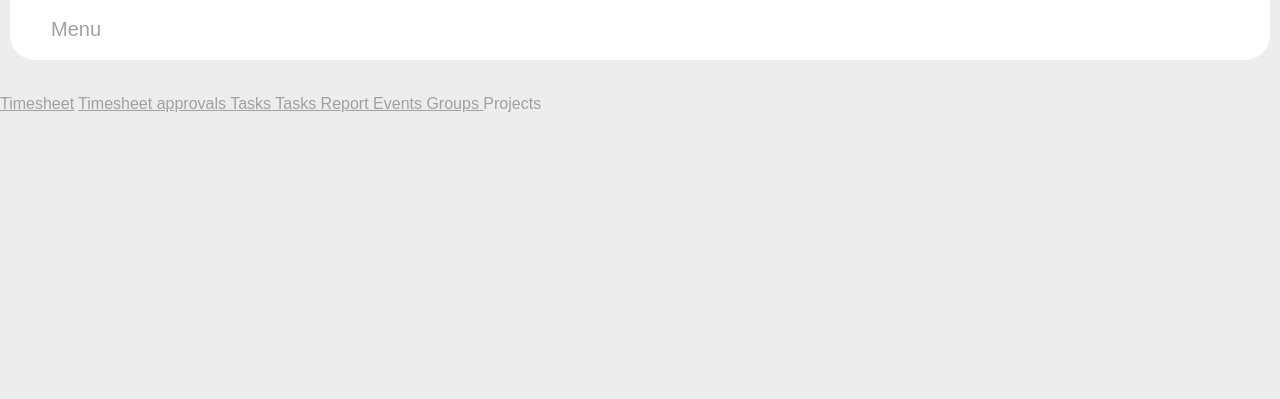
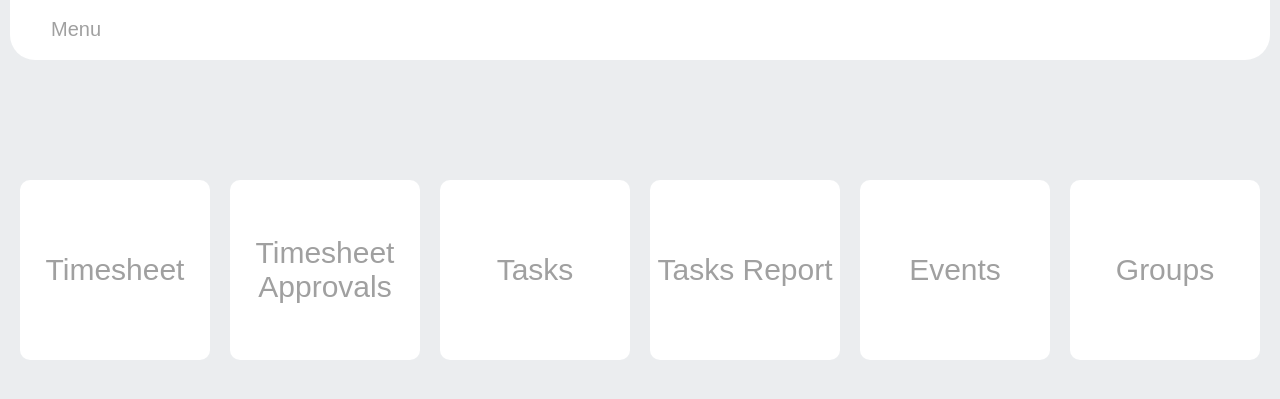
Before and after one commit to Aeromackerel/COSC-3380-Project-Management, a PHP site: page /forgottenpwd/front-end/groupManagers/groupManagersIndex.php in a window 1280 px wide. Shown: the top 399 px of the page. Run offline with PHP 8.4, Linux system fonts and the light colour scheme; the visitor is signed in with stand-in values (Sample User, id 1).

Commit message:
Update groupManagersIndex.php

```diff
--- a/front-end/groupManagers/groupManagersIndex.php
+++ b/front-end/groupManagers/groupManagersIndex.php
@@ -20,11 +20,23 @@ if (!$_SESSION['loggedin'] || $_SESSION['roleID'] != 2)
 		<div class="nav">
 		   <button class="nav-hover">Menu</button>
 		   <div class="nav-links">
-				<a href="../timesheets/01262019.html">timesheet</a>
-				<a href="../actionLogOut.php">sign out</a>
+				<a href="../timesheets/01262019.html">Timesheet</a>
+				<a href="../actionLogOut.php">Sign out</a>
 			</div>
 		</div>
 	</div>
+
+	<table id="applink-table">
+		<tr>
+		<td class="applink-td"><a href="../timesheets/01262019.html" class="applink">Timesheet</a></td>
+		<td class="applink-td"><a class="applink" href = "groupManagersTimeApprovals">Timesheet Approvals</a></td>
+		<td class="applink-td"><a class="applink" href = "groupManagersTask.php">Tasks</a></td>
+		<td class="applink-td"><a class="applink" href = "groupManagersTasksOverview.php"> Tasks Report</a></td>
+		<td class="applink-td"><a class="applink" href = "groupManagersEventsView.php">Events</a></td>
+		<td class="applink-td"><a class="applink" href = "groupManagersGroupsView.php">Groups</a></td>
+		</tr>
+	</table>
+	<!---
 	<a id="applink" href="../timesheets/01262019.html"> Timesheet</a>
 	<a id = "applink" href = "groupManagersTimeApprovals"> Timesheet approvals </a>
 	<a id="applink" href = "groupManagersTask.php"> Tasks </a>
@@ -32,6 +44,6 @@ if (!$_SESSION['loggedin'] || $_SESSION['roleID'] != 2)
 	<a id="applink" href = "groupManagersEventsView.php"> Events </a>
 	<a id="applink" href = "groupManagersGroupsView.php"> Groups </a>
 	<a id ="applink"> Projects</a>
-
+	--->
 </body>
 </html>
```
